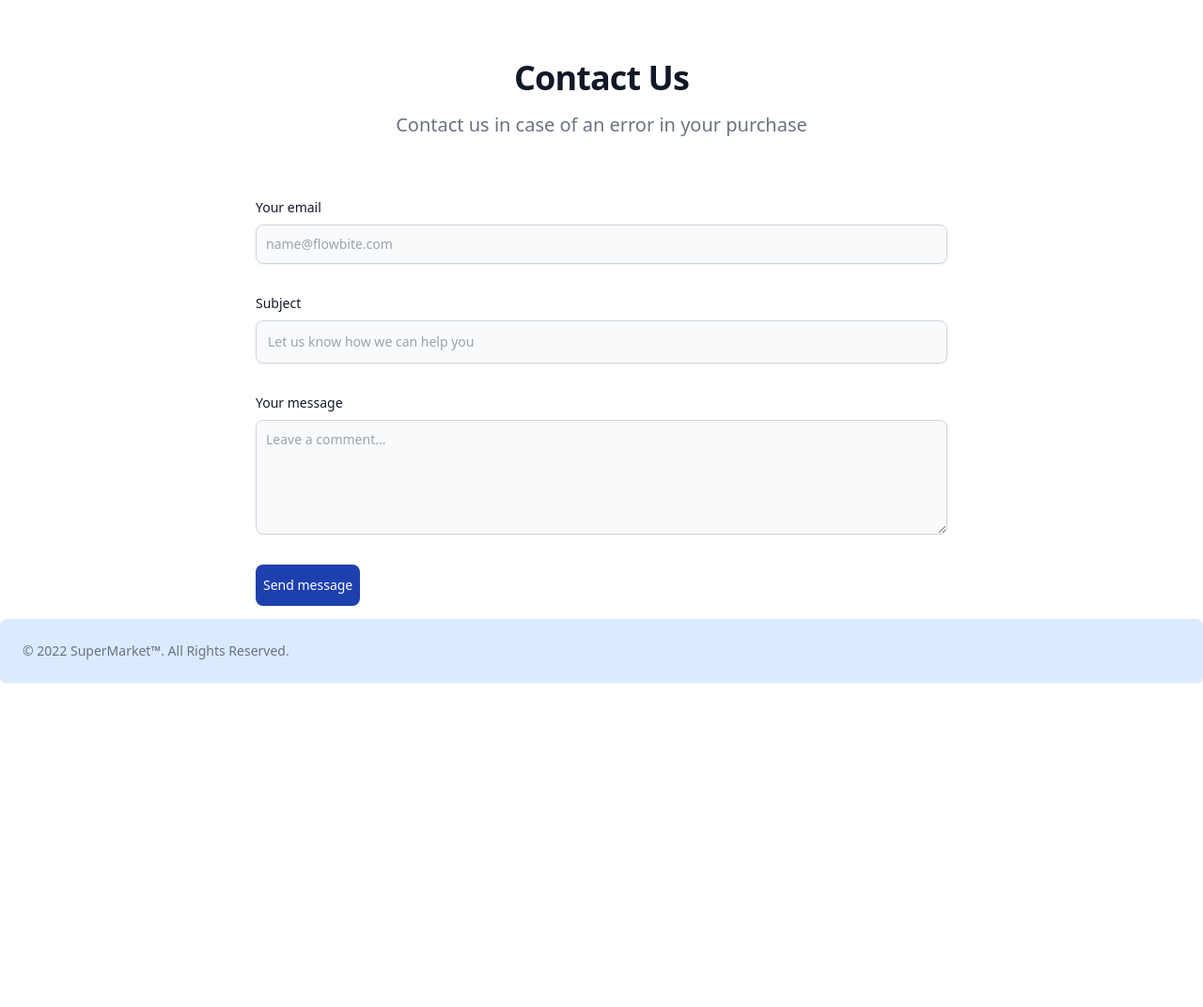
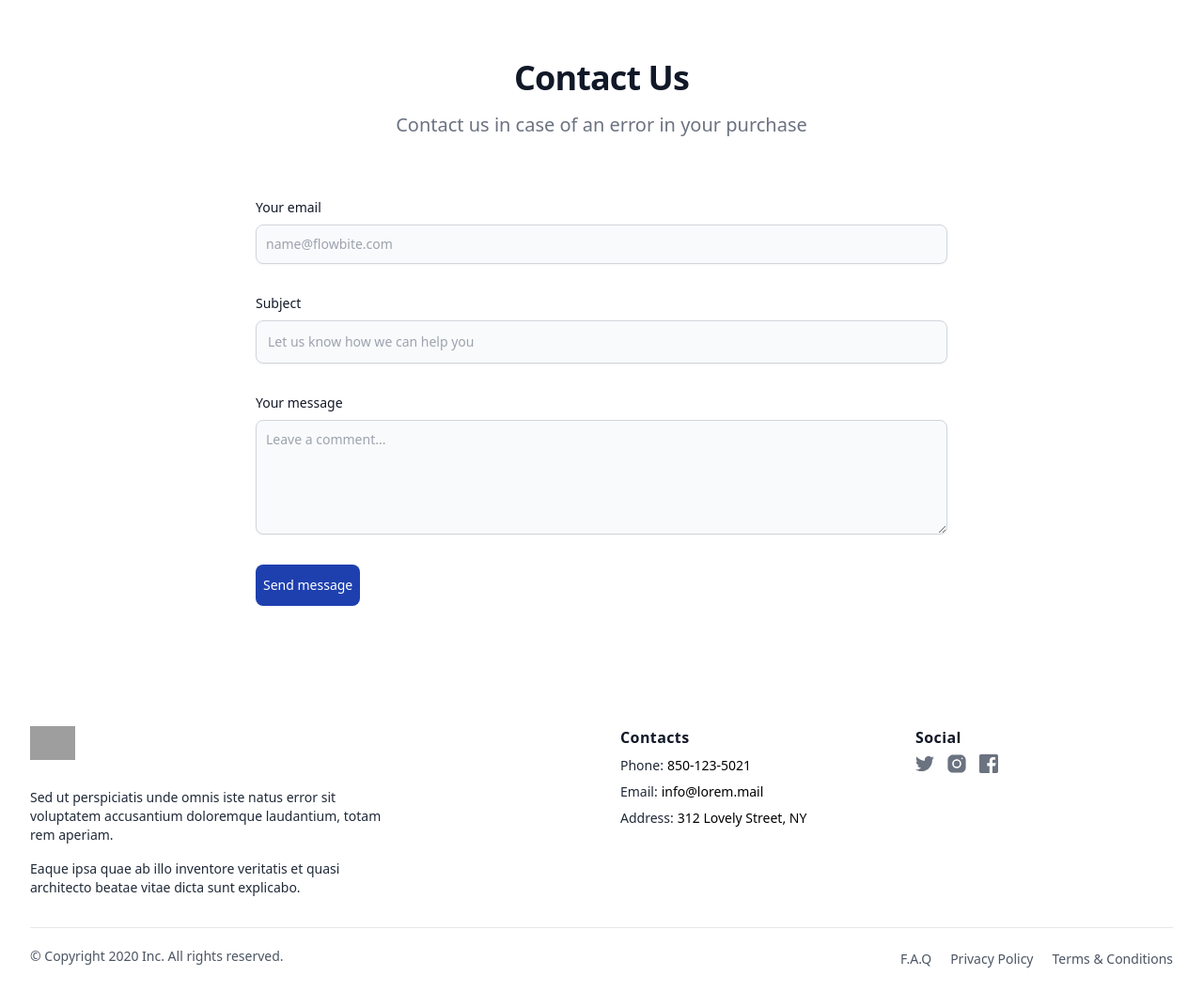
Before and after one commit to CesarMartinez23/django-supermarket, a Django app: page /contact/ in a window 1280 px wide. Shown: the part 73-1145 px from the top of the page at 94% size. Before the commit the page ends 800 px from the top, so only its background shows below. Run offline with Django 4.2, Linux system fonts and the light colour scheme; some libraries are stand-ins or nearby versions; grey boxes are pictures that could not be loaded.

Commit message:
Contact Us Modify

```diff
--- a/Products/templates/contact.html
+++ b/Products/templates/contact.html
@@ -5,6 +5,7 @@
     <div class="py-8 lg:py-16 px-4 mx-auto max-w-screen-md">
         <h2 class="mb-4 text-4xl tracking-tight font-extrabold text-center text-gray-900">Contact Us</h2>
         <p class="mb-8 lg:mb-16 font-light text-center text-gray-500 sm:text-xl">Contact us in case of an error in your purchase</p>
+
         <form action="#" class="space-y-8">
             <div>
                 <label for="email" class="block mb-2 text-sm font-medium text-gray-900">Your email</label>
@@ -22,4 +23,81 @@
         </form>
     </div>
   </section>
+  <div class="px-4 pt-16 mx-auto sm:max-w-xl md:max-w-full lg:max-w-screen-xl md:px-24 lg:px-8">
+    <div class="grid gap-10 row-gap-6 mb-8 sm:grid-cols-2 lg:grid-cols-4">
+      <div class="sm:col-span-2">
+        <a href="/" aria-label="Go home" title="Company" class="inline-flex items-center">
+            <img src="https://cdn.worldvectorlogo.com/logos/jumbo-supermarket.svg" class="mr-3 h-6 sm:h-9" alt="Logo">
+        </a>
+        <div class="mt-6 lg:max-w-sm">
+          <p class="text-sm text-gray-800">
+            Sed ut perspiciatis unde omnis iste natus error sit voluptatem accusantium doloremque laudantium, totam rem aperiam.
+          </p>
+          <p class="mt-4 text-sm text-gray-800">
+            Eaque ipsa quae ab illo inventore veritatis et quasi architecto beatae vitae dicta sunt explicabo.
+          </p>
+        </div>
+      </div>
+      <div class="space-y-2 text-sm">
+        <p class="text-base font-bold tracking-wide text-gray-900">Contacts</p>
+        <div class="flex">
+          <p class="mr-1 text-gray-800">Phone:</p>
+          <a href="tel:850-123-5021" aria-label="Our phone" title="Our phone" class="transition-colors duration-300 text-deep-purple-accent-400 hover:text-deep-purple-800">850-123-5021</a>
+        </div>
+        <div class="flex">
+          <p class="mr-1 text-gray-800">Email:</p>
+          <a href="mailto:info@lorem.mail" aria-label="Our email" title="Our email" class="transition-colors duration-300 text-deep-purple-accent-400 hover:text-deep-purple-800">info@lorem.mail</a>
+        </div>
+        <div class="flex">
+          <p class="mr-1 text-gray-800">Address:</p>
+          <a href="https://www.google.com/maps" target="_blank" rel="noopener noreferrer" aria-label="Our address" title="Our address" class="transition-colors duration-300 text-deep-purple-accent-400 hover:text-deep-purple-800">
+            312 Lovely Street, NY
+          </a>
+        </div>
+      </div>
+      <div>
+        <span class="text-base font-bold tracking-wide text-gray-900">Social</span>
+        <div class="flex items-center mt-1 space-x-3">
+          <a href="https://www.twitter.com" class="text-gray-500 transition-colors duration-300 hover:text-deep-purple-accent-400">
+            <svg viewBox="0 0 24 24" fill="currentColor" class="h-5">
+              <path
+                d="M24,4.6c-0.9,0.4-1.8,0.7-2.8,0.8c1-0.6,1.8-1.6,2.2-2.7c-1,0.6-2,1-3.1,1.2c-0.9-1-2.2-1.6-3.6-1.6 c-2.7,0-4.9,2.2-4.9,4.9c0,0.4,0,0.8,0.1,1.1C7.7,8.1,4.1,6.1,1.7,3.1C1.2,3.9,1,4.7,1,5.6c0,1.7,0.9,3.2,2.2,4.1 C2.4,9.7,1.6,9.5,1,9.1c0,0,0,0,0,0.1c0,2.4,1.7,4.4,3.9,4.8c-0.4,0.1-0.8,0.2-1.3,0.2c-0.3,0-0.6,0-0.9-0.1c0.6,2,2.4,3.4,4.6,3.4 c-1.7,1.3-3.8,2.1-6.1,2.1c-0.4,0-0.8,0-1.2-0.1c2.2,1.4,4.8,2.2,7.5,2.2c9.1,0,14-7.5,14-14c0-0.2,0-0.4,0-0.6 C22.5,6.4,23.3,5.5,24,4.6z"
+              ></path>
+            </svg>
+          </a>
+          <a href="https://www.instagram.com" class="text-gray-500 transition-colors duration-300 hover:text-deep-purple-accent-400">
+            <svg viewBox="0 0 30 30" fill="currentColor" class="h-6">
+              <circle cx="15" cy="15" r="4"></circle>
+              <path
+                d="M19.999,3h-10C6.14,3,3,6.141,3,10.001v10C3,23.86,6.141,27,10.001,27h10C23.86,27,27,23.859,27,19.999v-10   C27,6.14,23.859,3,19.999,3z M15,21c-3.309,0-6-2.691-6-6s2.691-6,6-6s6,2.691,6,6S18.309,21,15,21z M22,9c-0.552,0-1-0.448-1-1   c0-0.552,0.448-1,1-1s1,0.448,1,1C23,8.552,22.552,9,22,9z"
+              ></path>
+            </svg>
+          </a>
+          <a href="https://www.facebook.com" class="text-gray-500 transition-colors duration-300 hover:text-deep-purple-accent-400">
+            <svg viewBox="0 0 24 24" fill="currentColor" class="h-5">
+              <path
+                d="M22,0H2C0.895,0,0,0.895,0,2v20c0,1.105,0.895,2,2,2h11v-9h-3v-4h3V8.413c0-3.1,1.893-4.788,4.659-4.788 c1.325,0,2.463,0.099,2.795,0.143v3.24l-1.918,0.001c-1.504,0-1.795,0.715-1.795,1.763V11h4.44l-1,4h-3.44v9H22c1.105,0,2-0.895,2-2 V2C24,0.895,23.105,0,22,0z"
+              ></path>
+            </svg>
+          </a>
+        </div>
+      </div>
+    </div>
+    <div class="flex flex-col-reverse justify-between pt-5 pb-10 border-t lg:flex-row">
+      <p class="text-sm text-gray-600">
+        © Copyright 2020 Inc. All rights reserved.
+      </p>
+      <ul class="flex flex-col mb-3 space-y-2 lg:mb-0 sm:space-y-0 sm:space-x-5 sm:flex-row">
+        <li>
+          <a href="/" class="text-sm text-gray-600 transition-colors duration-300 hover:text-deep-purple-accent-400">F.A.Q</a>
+        </li>
+        <li>
+          <a href="/" class="text-sm text-gray-600 transition-colors duration-300 hover:text-deep-purple-accent-400">Privacy Policy</a>
+        </li>
+        <li>
+          <a href="/" class="text-sm text-gray-600 transition-colors duration-300 hover:text-deep-purple-accent-400">Terms &amp; Conditions</a>
+        </li>
+      </ul>
+    </div>
+  </div>
 {% endblock content %}
--- a/Products/templates/index.html
+++ b/Products/templates/index.html
@@ -11,7 +11,7 @@
   <nav class="bg-blue-100 border-gray-200 px-2 sm:px-4 py-2.5 rounded">
     <div class="container flex flex-wrap justify-between items-center mx-auto">
       <a href="/" class="flex items-center">
-          <img src="https://cdn.worldvectorlogo.com/logos/jumbo-supermarket.svg" class="mr-3 h-6 sm:h-9" alt="Flowbite Logo">
+          <img src="https://cdn.worldvectorlogo.com/logos/jumbo-supermarket.svg" class="mr-3 h-6 sm:h-9" alt="Logo">
           <span class="self-center text-xl font-semibold whitespace-nowrap">SuperMarket</span>
       </a>
       <div class="hidden w-full md:block md:w-auto" id="navbar-default">
@@ -53,9 +53,5 @@
 </div>
   {% endblock content %}
 
-  <footer class="w-full bottom-0 fixed p-4 bg-blue-100 rounded-lg shadow md:flex md:items-center md:justify-between md:p-6">
-    <span class="text-sm text-gray-500 sm:text-center">© 2022 <a href="/" class="hover:underline">SuperMarket™</a>. All Rights Reserved.
-    </span>
-  </footer>
 </body>
 </html>
```
